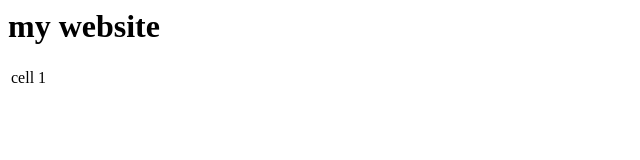
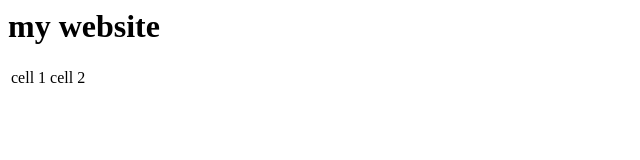
Before and after one commit to lakhanyawa/hello-world, a plain HTML site: page index.html in a window 1280 px wide. Shown: the full height of the page, 0-640 px from the left. Drawn offline with Linux system fonts and the light colour scheme.

Commit message:
update index.html file

```diff
--- a/index.html
+++ b/index.html
@@ -4,6 +4,7 @@
 	<table>
 		<tr>
 			<td>cell 1</td>
+			<td>cell 2</td>
 		</tr>
 	</table>
 </body>
```
